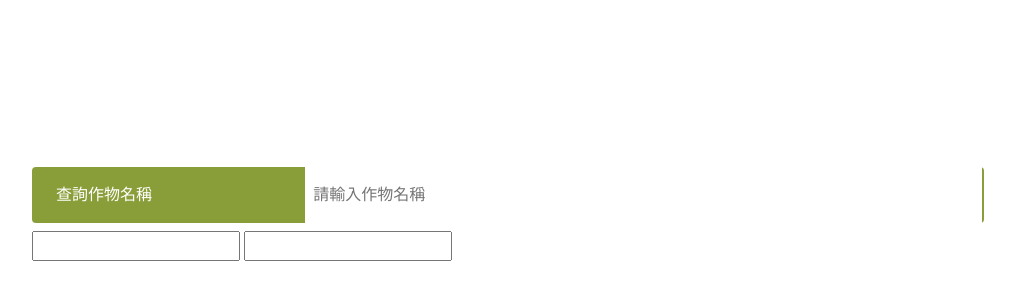
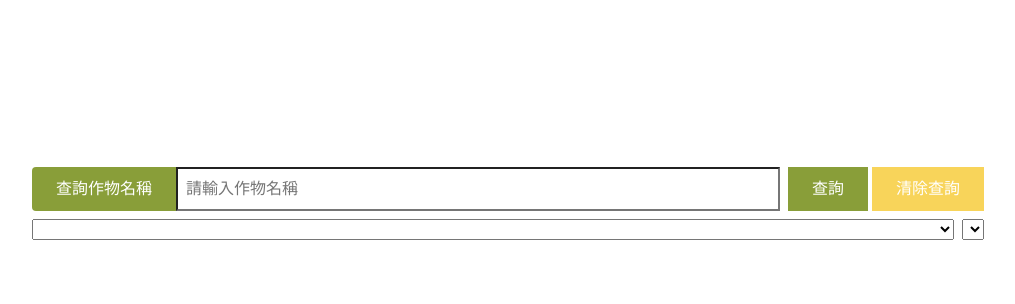
Before and after one commit to lily-oa/Riceball-produceFarmer, a plain HTML site: page index.html in a window 1280 px wide. Shown: the part 10-314 px from the top of the page, without its empty margins (132-1147 px from the left). Drawn offline with nearby package versions, Linux system fonts and the light colour scheme.

Commit message:
Update 2022-11-14T02:40:59.556Z

```diff
--- a/index.html
+++ b/index.html
@@ -21,42 +21,94 @@
       <a href="#"></a>
     </h1>
     <!--Panel-->
-    <div class="bg-white bg-opacity-75 p-4 rounded-2 overflow-auto">
+    <div class="bg-white bg-opacity-75 p-4 rounded-2 overflow-y-auto">
     <!--Search group-->
     <div>
-      <form data-piceNet-form class="d-flex flex-md-column flex-column-reverse">
-        <div class="d-flex flex-row flex-md-column d-grid gap-2 mb-2">
+      <form
+            data-piceNet-form
+            class="
+                    d-flex
+                    flex-md-column
+                    flex-column-reverse
+                  "
+        >
+        <div class="
+                    d-flex
+                    flex-column
+                    flex-md-row
+                    mb-2
+                    gap-2
+                  "
+        >
           <label class="
-                        d-block
-                        flex-grow-1
-                        flex-nowrap
+                        hidden
+                        flex-1
+                        whitespace-nowrap
+                        d-flex
                         align-items-center
                         rounded-2
-                        border-primary
+                        border-none
                         text-white
                         bg-primary
-                        w-100
-                        d-flex
-                        py-0
                       "
           >
-            <span class="mx-4 my-2 d-inline-block w-25 border-0">
+            <span class="mx-4 my-2 d-none d-inline d-md-block">
               查詢作物名稱
             </span>
             <input data-priceNet-input
-                  class="ms-0 me-6 my-0 py-3 px-2 w-75 text-black border-0"
+                  class="
+                        p-2
+                        w-full
+                        text-black
+                        rounded-l-none
+                        border-1-primary
+                        "
                   type="text"
                   placeholder="請輸入作物名稱"
                   name="crop"
             >
           </label>
-          <div class="d-none d-md-block d-flex gap-2 flex-nowrap">
-            <input data-priceNet-submit class="flex-grow-1" type="text" >
-            <input type="text">
+
+          <div class="d-md-block d-flex gap-2">
+            <input data-priceNet-submit
+                    class="
+                          flex-1
+                          h-full
+                          whitespace-nowrap
+                          px-4 py-2
+                          text-white
+                          bg-primary
+                          round-2
+                          cursor-pointer
+                          border-0
+                          "
+                    type="submit"
+                    value="查詢"
+            >
+            <input data-priceNet-reset
+                    class="
+                          flex-1
+                          h-full
+                          whitespace-nowrap
+                          bg-warning
+                          px-4 py-2
+                          text-white
+                          round-2
+                          cursor-pointer
+                          border-0
+                          "
+                    type="button"
+                    value="清除查詢"
+            >
           </div>
         </div>
         <div class="d-flex mb-2 gap-2">
+          <select data-priceNet-order class="flex-1">
 
+          </select>
+          <select name="" id="">
+
+          </select>
         </div>
       </form>
     </div>
```
Also changed, not shown: assets/style/all.css, 1 other file.
